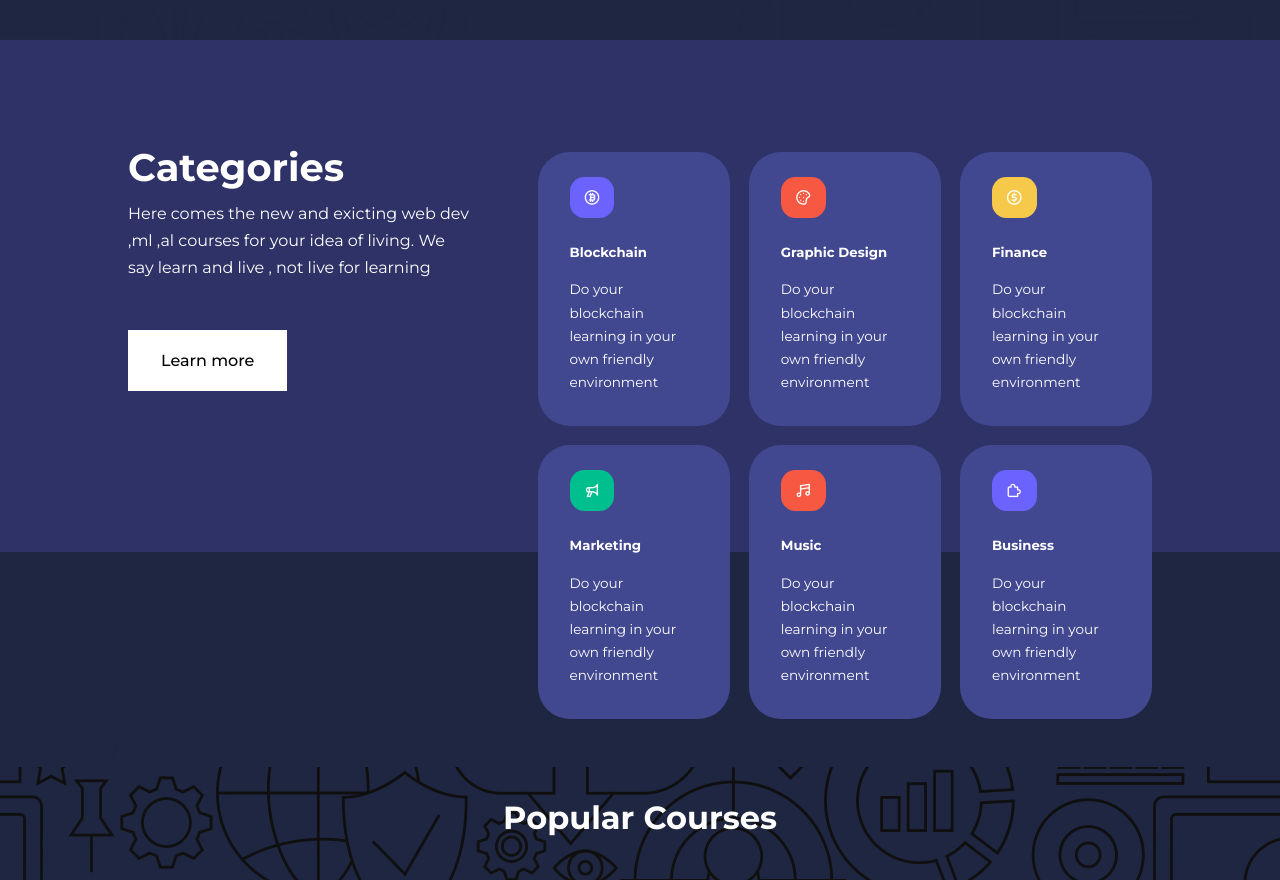
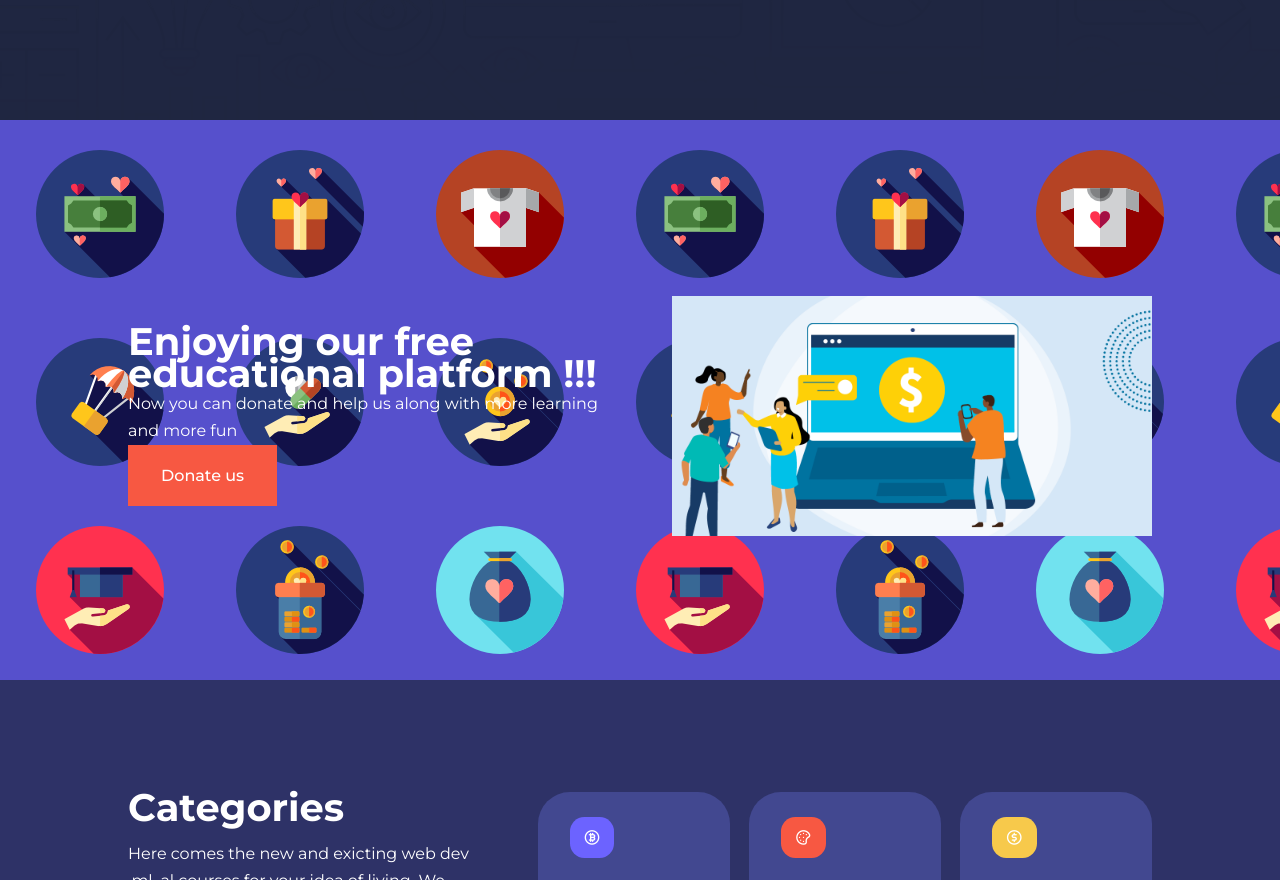
Before and after one commit to ka-anbuselvan-03/Course-Up, a website: page public/index.html in a window 1280 px wide. Shown: the part 600-1480 px from the top of the page. Drawn offline with nearby package versions, Linux system fonts and the light colour scheme.

Commit message:
donate section added but modificaiton has to be done

```diff
--- a/public/css/style.css
+++ b/public/css/style.css
@@ -168,8 +168,28 @@ header{
 }
 .header_left p{
     margin: 1rem 0 2.4rem;
+    padding: 2rem;
 
 }
+
+/*---------------TEACHER/DONATE-----------------*/
+.teacher{
+    position: relative;
+    top: 5rem;
+    overflow: hidden;
+    height: 70vh;
+    margin-bottom: 5rem;
+    background-color: #5650cc;
+}
+
+.teacher_container{
+    display: grid;
+    grid-template-columns: 1fr 1fr;
+    align-items: center;
+    gap: 4rem;
+    height: 100%;
+}
+
 
 /*---------------CATEGORIES--------------*/
 
@@ -450,22 +470,22 @@ footer ul li a:hover{
     .nav_menu li {
         width: 100%;
         height: 5.8rem;
-        animation: animateNavItems 400ms linear forwards;
+        animation: animateNavItems 200ms linear forwards;
         transform-origin: top right;
         opacity: 0;
 
     }
 
     .nav_menu li:nth-child(2){
-        animation-delay: 200ms;
+        animation-delay: 75ms;
     }
 
     .nav_menu li:nth-child(3){
-        animation-delay: 300ms;
+        animation-delay: 145ms;
     }
 
     .nav_menu li:nth-child(4){
-        animation-delay: 400ms;
+        animation-delay: 200ms;
     }
 
     @keyframes animateNavItems {
--- a/public/index.html
+++ b/public/index.html
@@ -25,6 +25,11 @@
   <style>
     body {
         background-image: url("./images/bkgd-texture.png");
+        width: 100%;
+    }
+
+    .teacher {
+        background-image: url(./images/MergedImages\ \(1\).png);
         width: 100%;
     }
   </style>
@@ -68,6 +73,29 @@
             </div>
         </header>
         <!--------------------------END OF THE HEADER---------------------------->
+
+
+
+        <!------------------------START OF THE DONATE SECTION(FOR NOW USED AS TEACHER)-------------------------->
+        <section class="teacher">
+            <div class="container teacher_container">
+                <div class="teacher_right">
+                    <h1> Enjoying our free educational platform !!! </h1>
+                    <p>
+                        Now you can donate and help us along with more learning and more fun
+                    </p>
+                    <a href="#" class="btn btn-primary">Donate us</a>
+                </div>
+
+                <div class="teacher_left">
+                    <div class="teacher_left-image">
+                        <img src="./images/donate teacher.png">
+                    </div>
+                </div>
+
+            </div>
+        </section>
+        <!--------------------------END OF THE DONATE SECTION---------------------------->
 
 
                 <!------------------------START OF THE SECTION CATEGORIES-------------------------->
```
Also changed, not shown: public/images/MergedImages (1).png (added), public/images/donate teacher.png (added).
